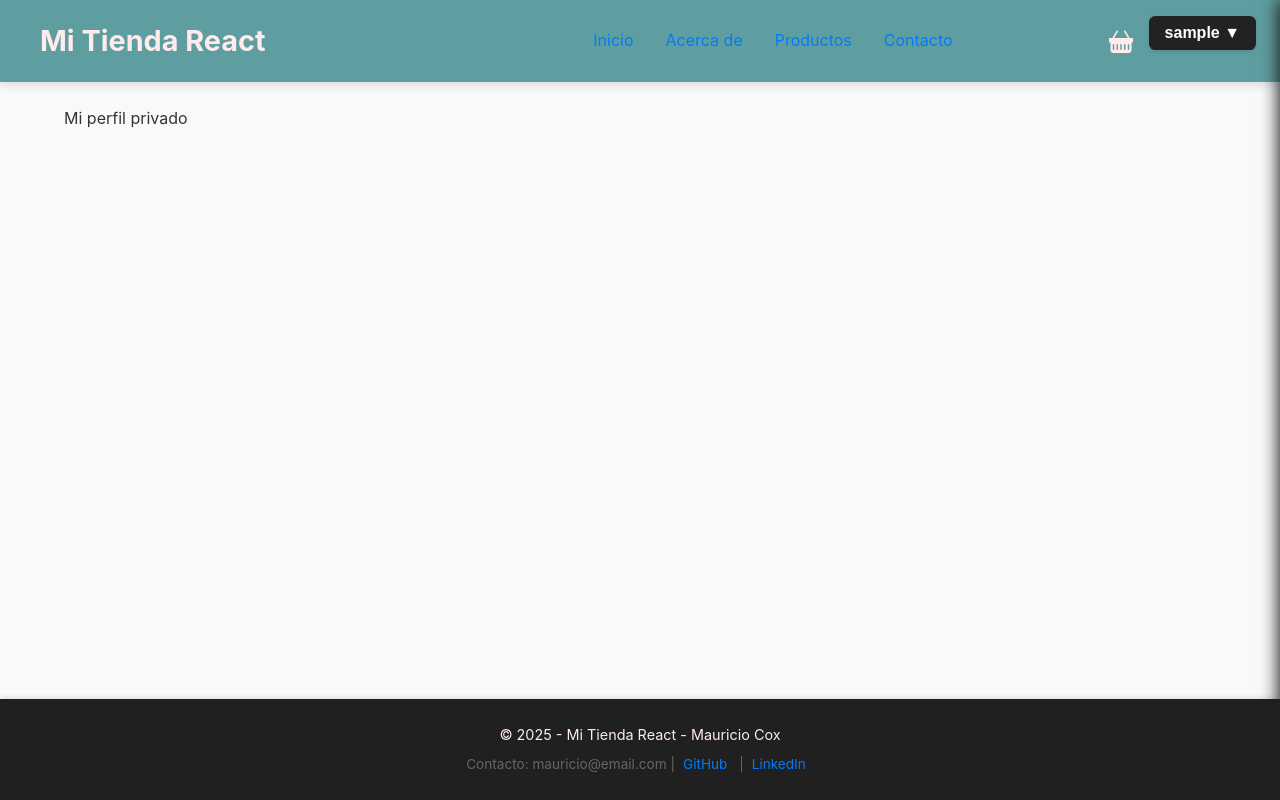
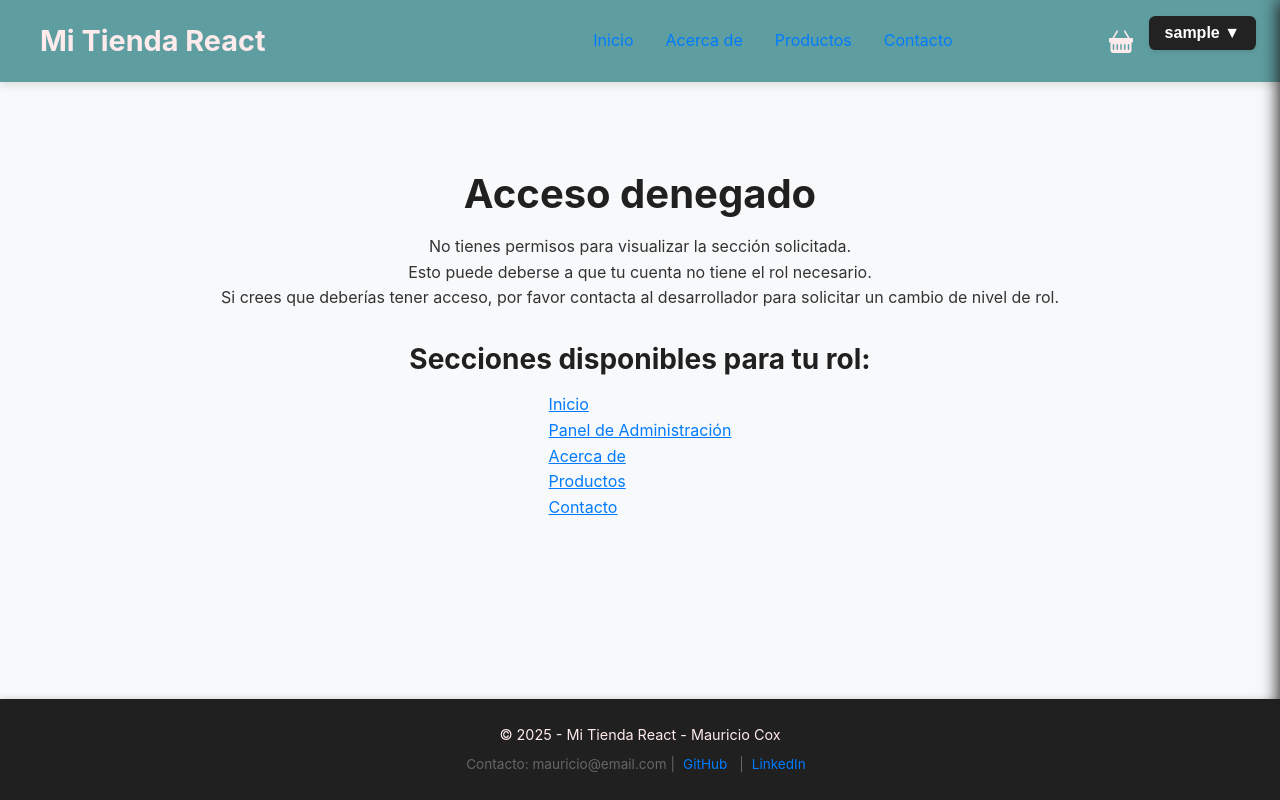
Before and after one commit to coxmau77/PIF_react, a React (Vite) app: page /perfil in a window 1280 px wide. Built offline with nearby package versions, Linux system fonts and the light colour scheme; sample sign-in values are in the browser's storage.

Commit message:
chore: usuarios con rol user pueden acceder a /perfil y solo admin puede acceder a /admin

```diff
--- a/src/App.jsx
+++ b/src/App.jsx
@@ -9,8 +9,10 @@ import ProductList from './components/ProductList';
 import { CartProvider } from './components/Cart/CartContext';
 import { AuthProvider } from './components/Auth/AuthContext';
 import ProtectedRoute from './components/Auth/ProtectedRoute';
+import RoleProtectedRoute from './components/Auth/RoleProtectedRoute';
 import SignUp from './pages/Auth/SignUp';
 import SignIn from './pages/Auth/SignIn';
+import Admin from './pages/Admin';
 
 function App() {
   return (
@@ -27,9 +29,14 @@ function App() {
             <Route path="/login" element={<SignIn />} />
             {/* Ejemplo de ruta protegida: */}
             <Route path="/perfil" element={
-              <ProtectedRoute>
+              <RoleProtectedRoute allowedRoles="user">
                 <MainLayoutRoute element={<div>Mi perfil privado</div>} />
-              </ProtectedRoute>
+              </RoleProtectedRoute>
+            } />
+            <Route path="/admin" element={
+              <RoleProtectedRoute allowedRoles="admin">
+                <MainLayoutRoute element={<Admin />} />
+              </RoleProtectedRoute>
             } />
             <Route path="*" element={<MainLayoutRoute element={<NotFound />} />} />
           </Routes>
--- /dev/null
+++ b/src/components/Auth/RoleProtectedRoute.jsx
@@ -0,0 +1,21 @@
+// src/components/Auth/RoleProtectedRoute.jsx
+import { Navigate } from 'react-router-dom';
+import { useAuth } from './AuthContext';
+import AccessDenied from '../../pages/AccessDenied';
+
+/**
+ * Envuelve rutas que requieren autenticación y un rol específico.
+ * @param {ReactNode} children - Elemento a renderizar si autorizado
+ * @param {string|string[]} allowedRoles - Rol o array de roles permitidos
+ */
+export default function RoleProtectedRoute({ allowedRoles, children }) {
+  const { isAuthenticated, role } = useAuth();
+
+  if (!isAuthenticated) return <Navigate to="/login" replace />;
+  if (Array.isArray(allowedRoles)) {
+    if (!allowedRoles.includes(role)) return <AccessDenied />;
+  } else {
+    if (role !== allowedRoles) return <AccessDenied />;
+  }
+  return children;
+}
--- /dev/null
+++ b/src/pages/AccessDenied.jsx
@@ -0,0 +1,40 @@
+// src/pages/AccessDenied.jsx
+import MainLayoutRoute from '../components/MainLayoutRoute';
+import { useAuth } from '../components/Auth/AuthContext';
+
+export default function AccessDenied() {
+  const { role } = useAuth();
+  // Links permitidos para admin
+  const adminLinks = [
+    { to: '/', label: 'Inicio' },
+    { to: '/admin', label: 'Panel de Administración' },
+    { to: '/about', label: 'Acerca de' },
+    { to: '/products', label: 'Productos' },
+    { to: '/contact', label: 'Contacto' },
+  ];
+  return (
+    <MainLayoutRoute element={
+      <div style={{ textAlign: 'center', marginTop: '4rem' }}>
+        <h1>Acceso denegado</h1>
+        <p>
+          No tienes permisos para visualizar la sección solicitada.<br />
+          Esto puede deberse a que tu cuenta no tiene el rol necesario.<br />
+          Si crees que deberías tener acceso, por favor contacta al desarrollador para solicitar un cambio de nivel de rol.
+        </p>
+        <div style={{ margin: '2rem 0' }}>
+          <h3>Secciones disponibles para tu rol:</h3>
+          <ul style={{ listStyle: 'none', padding: 0, display: 'inline-block', textAlign: 'left' }}>
+            {role === 'admin' && adminLinks.map(link => (
+              <li key={link.to}>
+                <a href={link.to} style={{ color: '#007bff', textDecoration: 'underline' }}>{link.label}</a>
+              </li>
+            ))}
+            {role !== 'admin' && (
+              <li><a href="/" style={{ color: '#007bff', textDecoration: 'underline' }}>Inicio</a></li>
+            )}
+          </ul>
+        </div>
+      </div>
+    } />
+  );
+}
--- /dev/null
+++ b/src/pages/Admin.jsx
@@ -0,0 +1,9 @@
+// src/pages/Admin.jsx
+export default function Admin() {
+  return (
+    <div style={{ maxWidth: 600, margin: '2rem auto', textAlign: 'center' }}>
+      <h1>Panel de Administración</h1>
+      <p>Solo accesible para usuarios con rol <b>admin</b>.</p>
+    </div>
+  );
+}
```
